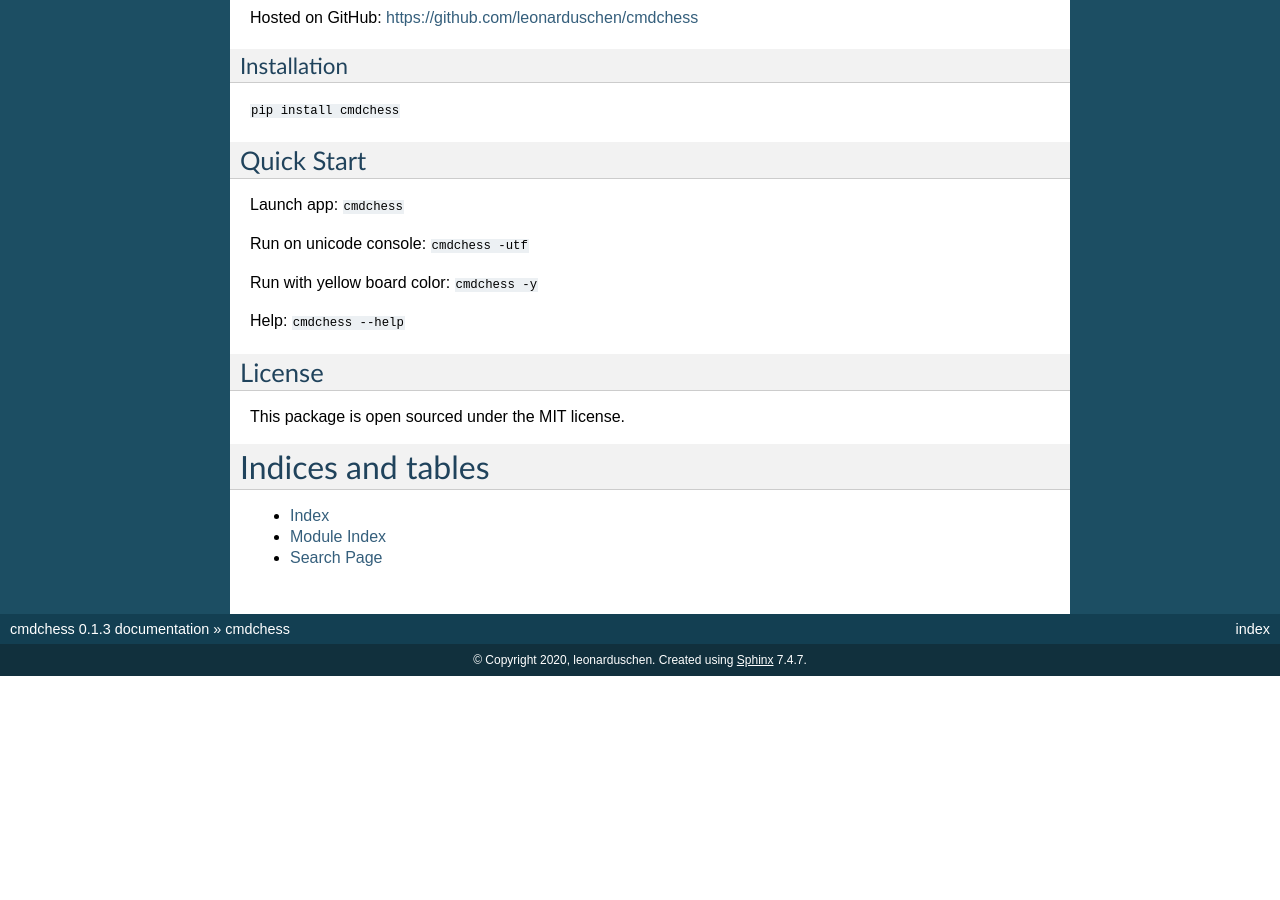
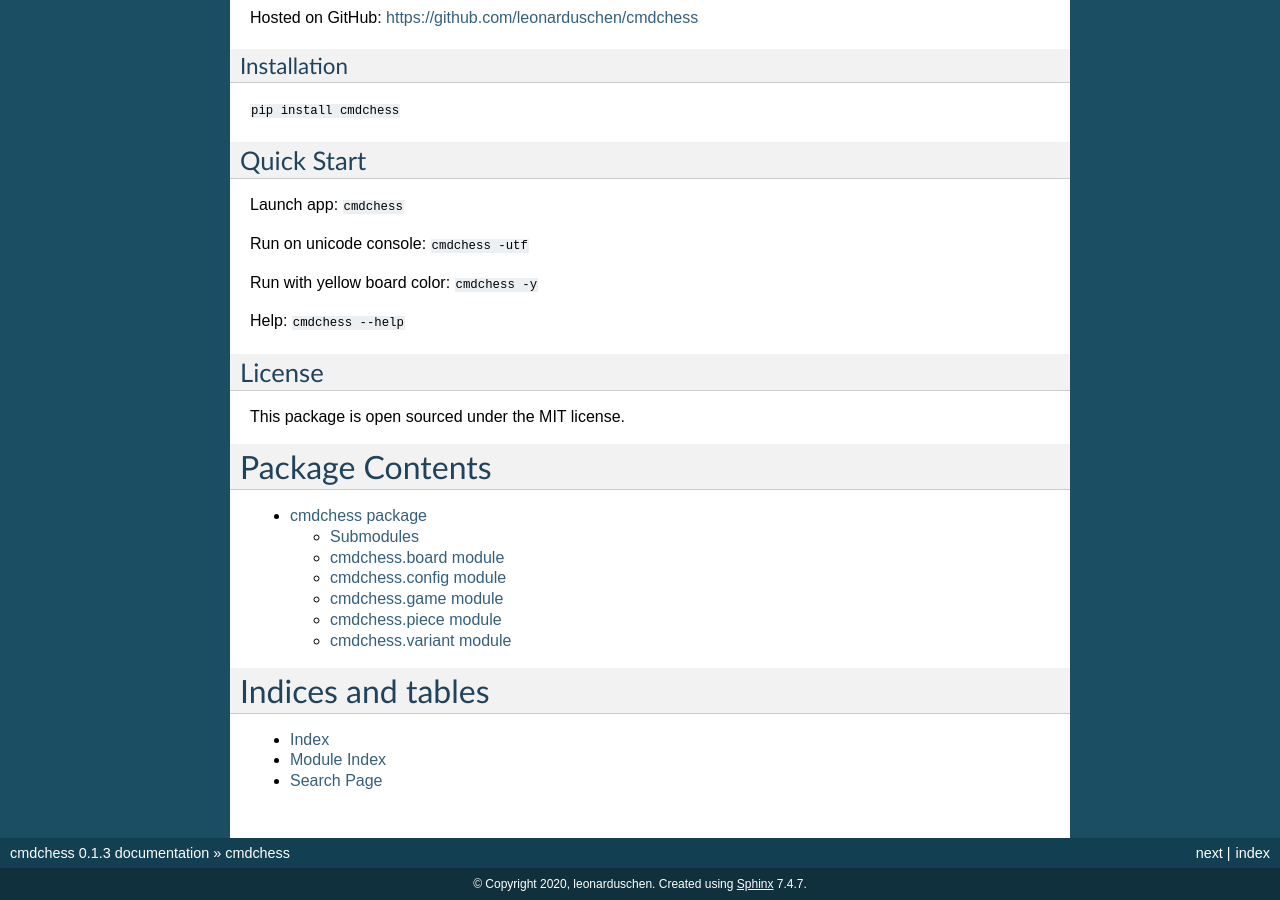
Before and after one commit to leonarduschen/cmdchess, a Sphinx documentation site: the page built from docs/index.rst, in a window 1280 px wide and 900 px high, scrolled down 1120 px. Built offline with Sphinx 7.4.7, drawn with Linux system fonts in a browser that asks for light colours; before the commit the page ends 1796 px from its top, so only the background shows below that; some of the changed text lies outside the part shown.

```diff
--- a/docs/conf.py
+++ b/docs/conf.py
@@ -30,7 +30,7 @@ release = '0.1.3'
 # Add any Sphinx extension module names here, as strings. They can be
 # extensions coming with Sphinx (named 'sphinx.ext.*') or your custom
 # ones.
-extensions = ['sphinx.ext.autodoc']
+extensions = ['sphinx.ext.autodoc', 'sphinx.ext.napoleon']
 
 # Add any paths that contain templates here, relative to this directory.
 templates_path = ['_templates']
--- a/docs/index.rst
+++ b/docs/index.rst
@@ -4,6 +4,13 @@
    contain the root `toctree` directive.
 
 .. include:: readme.rst
+
+Package Contents
+================
+.. toctree::
+   :maxdepth: 4
+
+   modules.rst
 
 
 Indices and tables
--- /dev/null
+++ b/docs/modules.rst
@@ -0,0 +1,35 @@
+cmdchess package
+================
+
+Submodules
+----------
+
+cmdchess\.board module
+----------------------
+
+.. automodule:: cmdchess.board
+    :members:
+
+cmdchess\.config module
+-----------------------
+
+.. automodule:: cmdchess.config
+    :members:
+
+cmdchess\.game module
+---------------------
+
+.. automodule:: cmdchess.game
+    :members:
+
+cmdchess\.piece module
+----------------------
+
+.. automodule:: cmdchess.piece
+    :members:
+
+cmdchess\.variant module
+------------------------
+
+.. automodule:: cmdchess.variant
+    :members:
```
Also changed, not shown: 2 other files.
